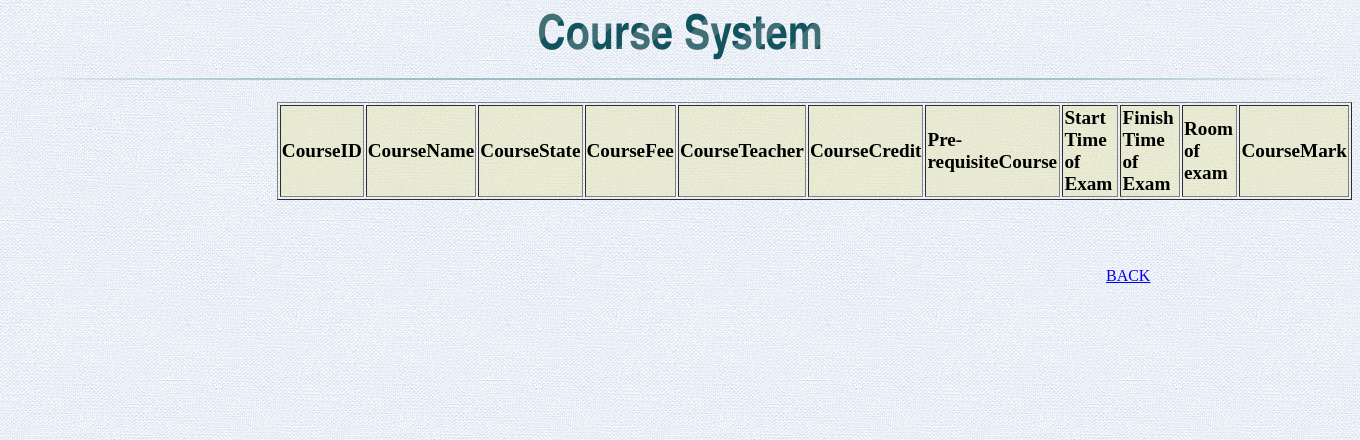
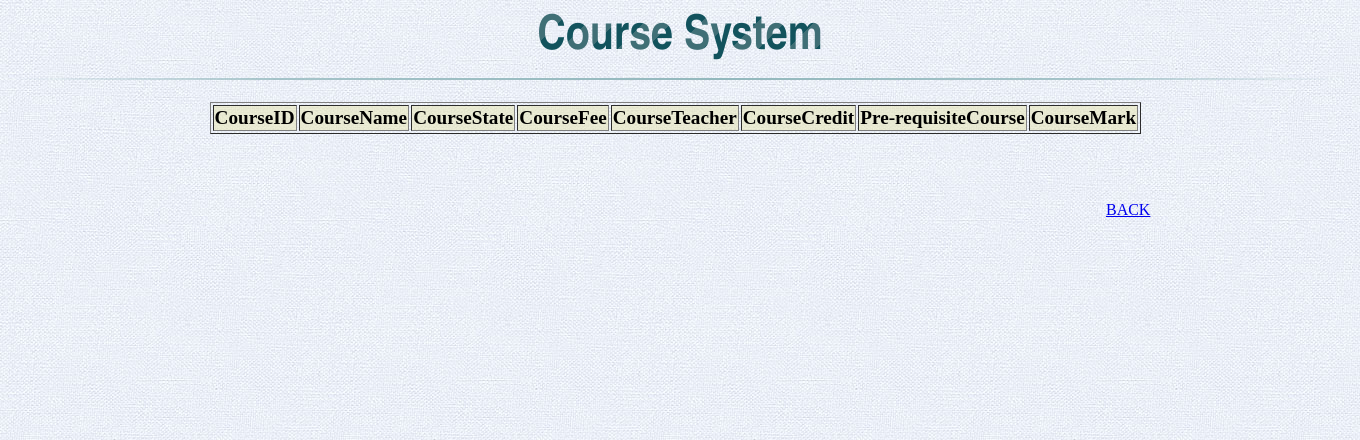
Before and after one commit to NeroZhangTianpeng/PA2550_CourseSystem, a PHP site: page /showStudentInfoForStu.php in a window 1360 px wide. Shown: the top 440 px of the page. Run offline with PHP 8.4, Linux system fonts and the light colour scheme; the visitor is signed in with stand-in values (Sample User, id 1); data that the repository does not hold is empty.

Commit message:
Change the showing items in student page

```diff
--- a/css/showInfo.css
+++ b/css/showInfo.css
@@ -70,6 +70,6 @@ p{
 }
 
 .divForShow{
-    margin-left: 20%;
+    margin-left: 15%;
     margin-top: -3%;
 }
--- a/showStudentInfoForStu.php
+++ b/showStudentInfoForStu.php
@@ -45,9 +45,6 @@
 						<td>CourseTeacher</td>
 						<td>CourseCredit</td>
 						<td>Pre-requisiteCourse</td>
-						<td>Start Time of Exam</td>
-						<td>Finish Time of Exam</td>
-						<td>Room of exam</td>
 						<td>CourseMark</td>
 					</tr>
 				</thead>
@@ -60,9 +57,6 @@
                     			"</td><td>" .$row['courseTeacher'].
                    				"</td><td>" .$row['courseCredit'].
 								"</td><td>".$row['Pre-requisiteCourse'].
-                    			"</td><td>" .$row['startTimeOfExam'].
-                    			"</td><td>" .$row['finishTimeOfExam'].
-                    			"</td><td>" .$row['roomOfExam'].
                     			"</td><td>" .$row['mark'].
                     			"</td></tr>";
                 		}
```
